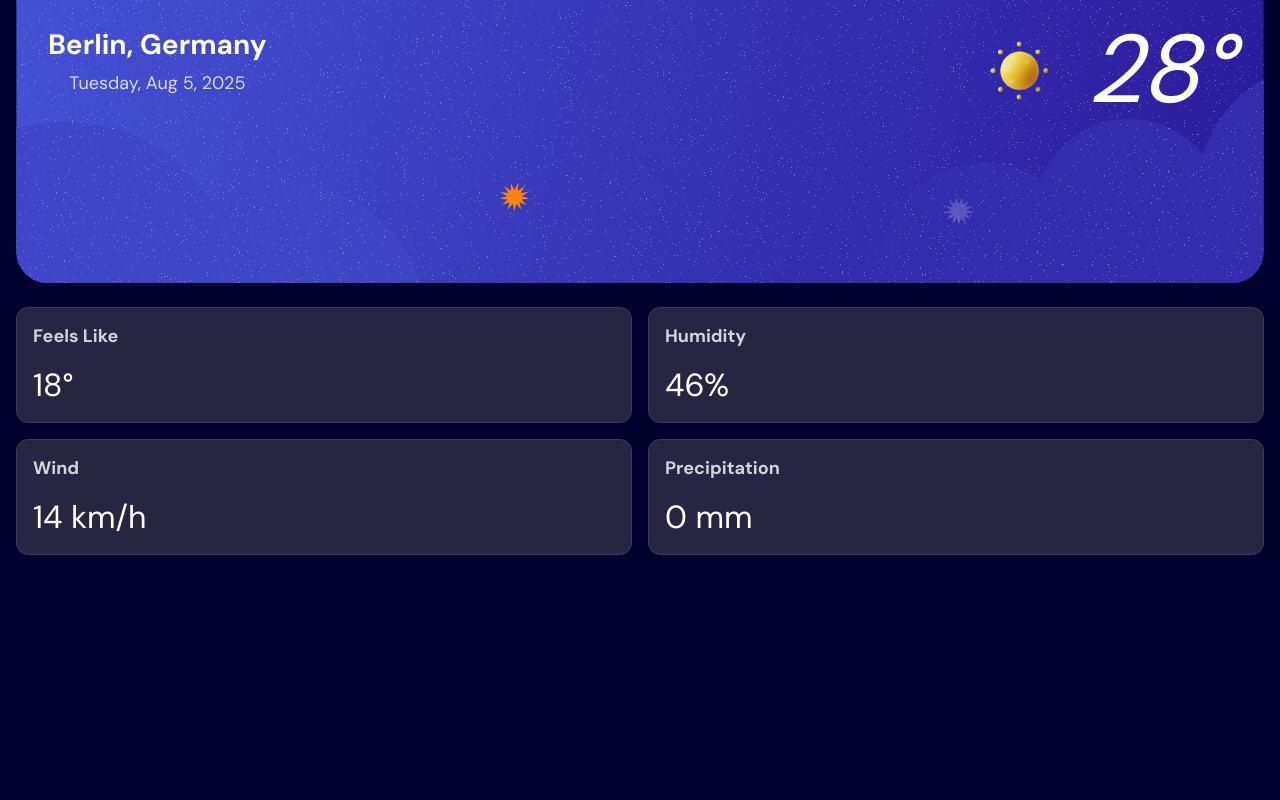
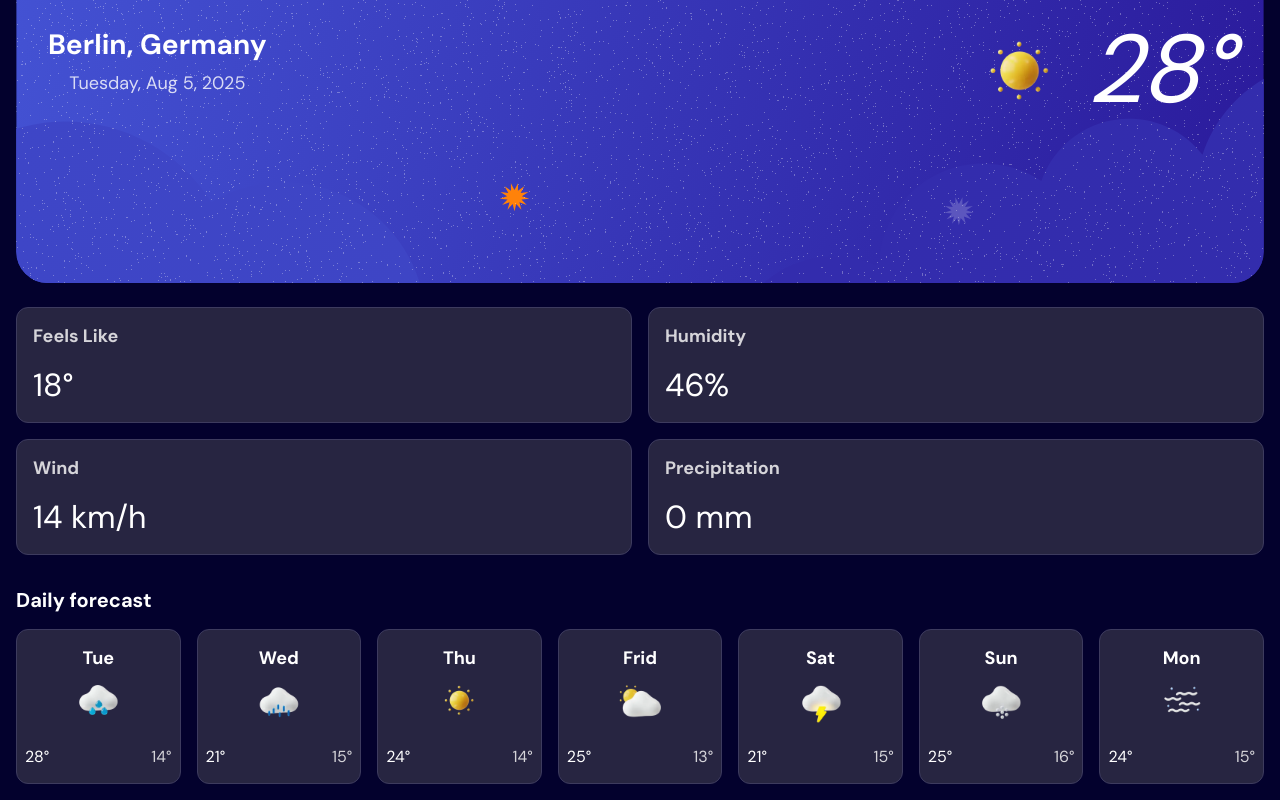
Before and after one commit to f29pereira/weather-app, a Next.js app: page / in a window 1280 px wide. Shown: the part 514-1314 px from the top of the page. Before the commit the page ends 1085 px from the top, so only its background shows below. Built offline with nearby package versions, Linux system fonts and the light colour scheme.

Commit message:
Add DayForeCast and ForeCastList  components and TS type
- Add DayForeCast component, used by ForeCastList, and DayForeCast.module.css
- Add ForeCastList component, used by Home, and ForeCastList.module.css
- Add typeScript type validation for DayForeCast and  ForeCastListprops

```diff
--- /dev/null
+++ b/src/app/components/Cards/ForeCastCard/DayForeCast/DayForeCast.module.css
@@ -0,0 +1,40 @@
+/*
+CSS Module for DayForeCast component
+*/
+
+/*day forecast container*/
+.dayForeCastCont {
+  background-color: var(--neutral-800);
+  border: 1px solid var(--neutral-600);
+  border-radius: 12px;
+  padding: 1rem 0.5rem;
+}
+
+/*day of the week*/
+.title {
+  font-size: 1.125rem;
+}
+
+/*weather icon image*/
+.imgWeather {
+  width: 60px;
+  height: 60px;
+}
+
+/*max and min temperatures container*/
+.tempsCont {
+  display: flex;
+  justify-content: space-between;
+  width: 100%;
+  margin-top: 1rem;
+}
+
+/*min temperature value*/
+.minTemp {
+  color: var(--neutral-200);
+}
+
+.maxTemp,
+.minTemp {
+  font-size: 1rem;
+}
--- /dev/null
+++ b/src/app/components/Cards/ForeCastCard/DayForeCast/DayForeCast.tsx
@@ -0,0 +1,41 @@
+import styles from "./DayForeCast.module.css";
+import type { DayForeCastProps } from "@/app/components/types";
+import Image from "next/image";
+
+/**
+ * Renders a card with:
+ * day of the week
+ * image of the weather
+ * max temperature
+ * min temperature
+ *
+ * Props are defined in {@link DayForeCastProps}.
+ */
+export default function DayForeCast({
+  day,
+  imgTemp,
+  maxTemp,
+  minTemp,
+}: DayForeCastProps) {
+  return (
+    <div className={`flex-col-center ${styles.dayForeCastCont}`}>
+      {/*Day of the week*/}
+      <h3 className={styles.title}>{day}</h3>
+
+      {/*Weather icon*/}
+      <Image
+        className={styles.imgWeather}
+        src={imgTemp}
+        width={320}
+        height={320}
+        alt="Weather Icon"
+      />
+
+      {/*Temperatures*/}
+      <div className={styles.tempsCont}>
+        <span className={styles.maxTemp}>{maxTemp}</span>
+        <span className={styles.minTemp}>{minTemp}</span>
+      </div>
+    </div>
+  );
+}
--- /dev/null
+++ b/src/app/components/Cards/ForeCastCard/ForeCastList/ForeCastList.module.css
@@ -0,0 +1,28 @@
+/*
+CSS Module for ForeCastList component
+*/
+
+/*forecast list section*/
+.foreCastSec {
+  margin-top: 2rem;
+}
+
+/*forecast title*/
+.title {
+  font-size: 1.25rem; /*20px*/
+  margin-bottom: 1rem;
+}
+
+/*forecast grid*/
+.foreCastGrid {
+  display: grid;
+  grid-template-columns: repeat(3, 1fr);
+  gap: 1rem;
+}
+
+@media (min-width: 48rem /*768px*/) {
+  /*forecast grid*/
+  .foreCastGrid {
+    grid-template-columns: repeat(7, 1fr);
+  }
+}
--- /dev/null
+++ b/src/app/components/Cards/ForeCastCard/ForeCastList/ForeCastList.tsx
@@ -0,0 +1,28 @@
+import styles from "./ForeCastList.module.css";
+import type { ForeCastListProps } from "@/app/components/types";
+import DayForeCast from "../DayForeCast/DayForeCast";
+
+/**
+ * Renders grid of DayForeCast components
+ *
+ * Props are defined in {@link ForeCastListProps}.
+ */
+export default function ForeCastList({ foreCastList }: ForeCastListProps) {
+  return (
+    <section className={styles.foreCastSec}>
+      <h3 className={styles.title}>Daily forecast</h3>
+
+      <div className={styles.foreCastGrid}>
+        {foreCastList.map((foreCast, index) => (
+          <DayForeCast
+            key={index}
+            day={foreCast.day}
+            imgTemp={foreCast.imgTemp}
+            maxTemp={foreCast.maxTemp}
+            minTemp={foreCast.minTemp}
+          />
+        ))}
+      </div>
+    </section>
+  );
+}
--- a/src/app/page.tsx
+++ b/src/app/page.tsx
@@ -2,8 +2,55 @@ import Image from "next/image";
 import styles from "./page.module.css";
 import Search from "./components/Search/Search";
 import Temperature from "./components/Cards/TemperatureCard/Temperature";
+import ForeCastList from "./components/Cards/ForeCastCard/ForeCastList/ForeCastList";
+import { DayForeCastProps } from "./components/types";
 
 export default function Home() {
+  const foreCastList: DayForeCastProps[] = [
+    {
+      day: "Tue",
+      imgTemp: "/images/icons/icon-rain.webp",
+      maxTemp: "28°",
+      minTemp: "14°",
+    },
+    {
+      day: "Wed",
+      imgTemp: "/images/icons/icon-drizzle.webp",
+      maxTemp: "21°",
+      minTemp: "15°",
+    },
+    {
+      day: "Thu",
+      imgTemp: "/images/icons/icon-sunny.webp",
+      maxTemp: "24°",
+      minTemp: "14°",
+    },
+    {
+      day: "Frid",
+      imgTemp: "/images/icons/icon-partly-cloudy.webp",
+      maxTemp: "25°",
+      minTemp: "13°",
+    },
+    {
+      day: "Sat",
+      imgTemp: "/images/icons/icon-storm.webp",
+      maxTemp: "21°",
+      minTemp: "15°",
+    },
+    {
+      day: "Sun",
+      imgTemp: "/images/icons/icon-snow.webp",
+      maxTemp: "25°",
+      minTemp: "16°",
+    },
+    {
+      day: "Mon",
+      imgTemp: "/images/icons/icon-fog.webp",
+      maxTemp: "24°",
+      minTemp: "15°",
+    },
+  ];
+
   return (
     <main className={styles.mainCont}>
       <header>
@@ -21,6 +68,8 @@ export default function Home() {
         wind="14 km/h"
         precipitation="0 mm"
       />
+
+      <ForeCastList foreCastList={foreCastList} />
     </main>
   );
 }
```
Also changed, not shown: src/app/components/types/index.ts (+28 -0 lines).
